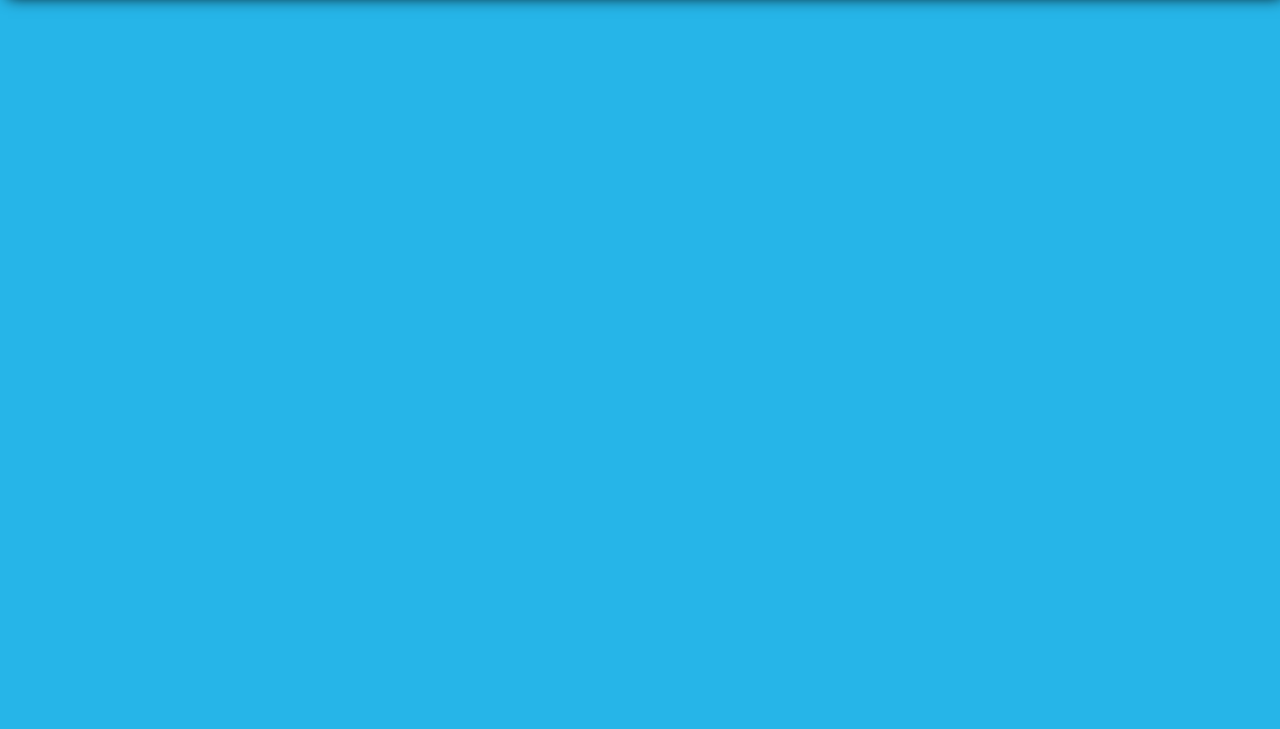
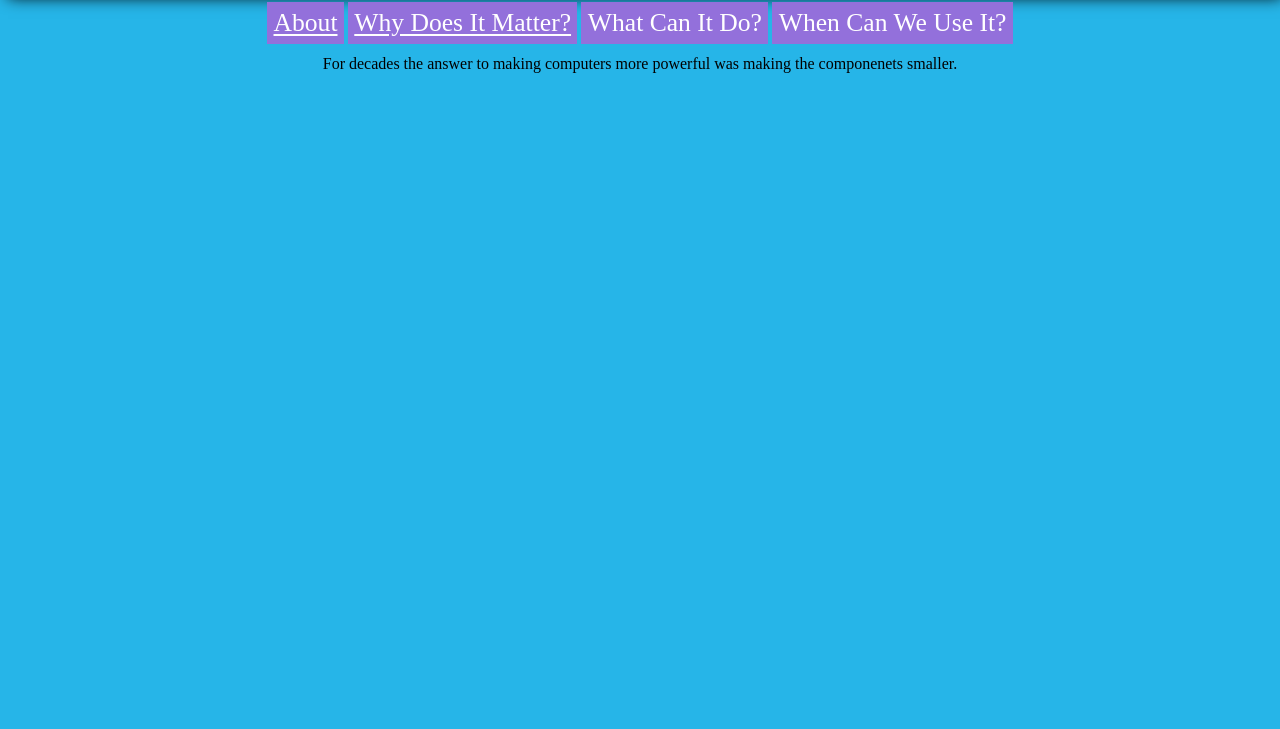
Before and after one commit to Sp00der-Man2099/Sp00der-Man2099.github.io, a plain HTML site: page hw1/why.html in a window 1280 px wide. Shown: the part 71-800 px from the top of the page. Drawn offline with Linux system fonts and the light colour scheme.

Commit message:
mades some more relevent changes

```diff
--- a/hw1/css-files/why-styles.css
+++ b/hw1/css-files/why-styles.css
@@ -15,3 +15,12 @@ body {
     box-shadow: 5px 5px 15px 5px #000000;
 
 }
+.navLinks{
+    width: 10%;
+    height: fit-content;
+    font-size: 2vw;
+    text-align: center;
+    color: white;
+    padding: 0.5vw;
+    background-color: mediumpurple;
+}
--- a/hw1/why.html
+++ b/hw1/why.html
@@ -8,6 +8,14 @@
     <h1 id="titleWords">Why Do We Need It?</h1>
 </head>
 <body>
-
+<!--This is the buttons for navigation-->
+<div class = "navB-Row">
+    <a class="navLinks" href="./homepg.html">About</a>
+    <a class="navLinks" href="why.html">Why Does It Matter?</a>
+    <a class="navLinks">What Can It Do?</a>
+    <a class="navLinks">When Can We Use It?</a>
+</div>
+<p>For decades the answer to making computers more powerful
+    was making the componenets smaller. </p>
 </body>
 </html>
```
Also changed, not shown: hw1/homepg.html (+1 -1 lines).
